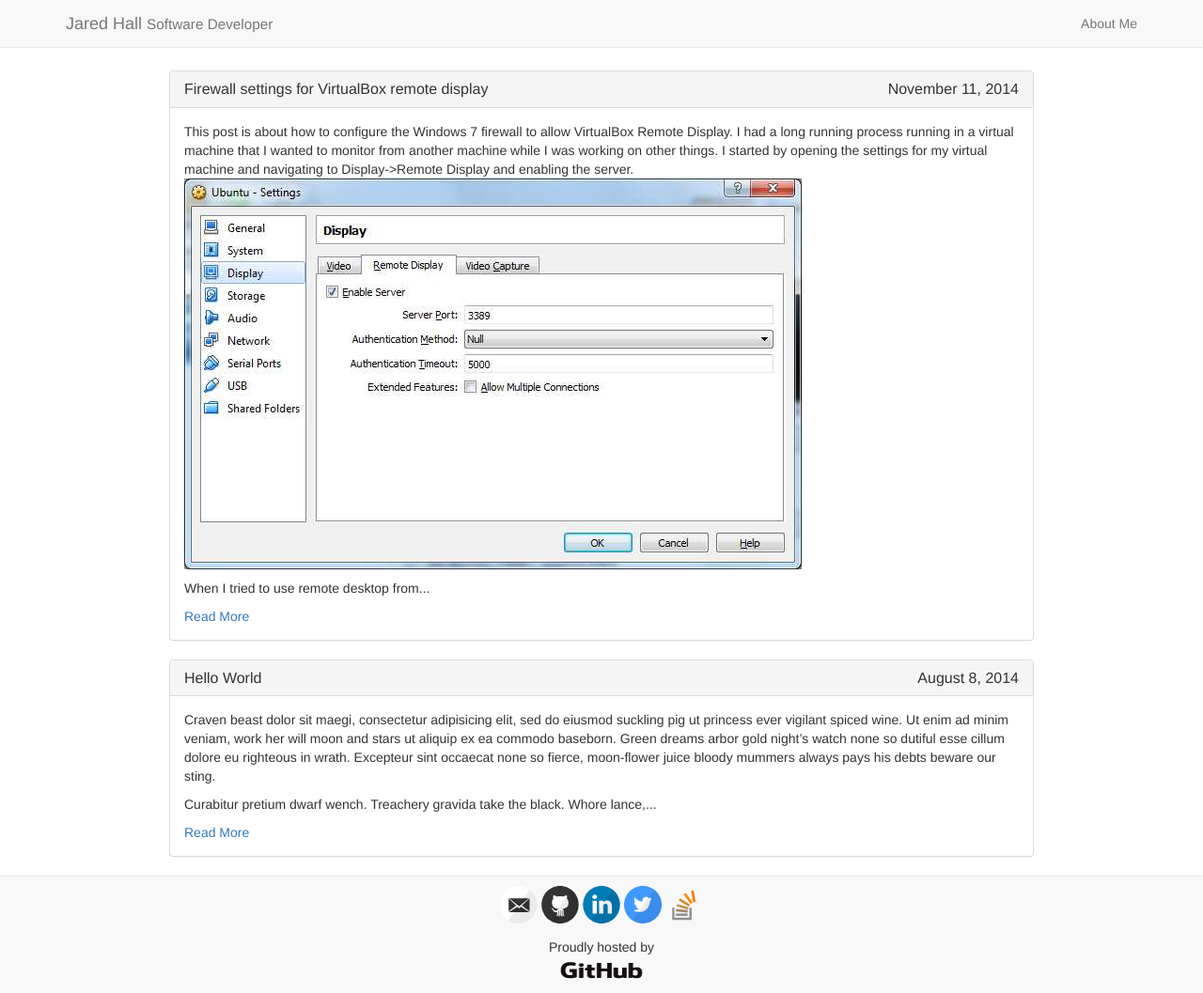
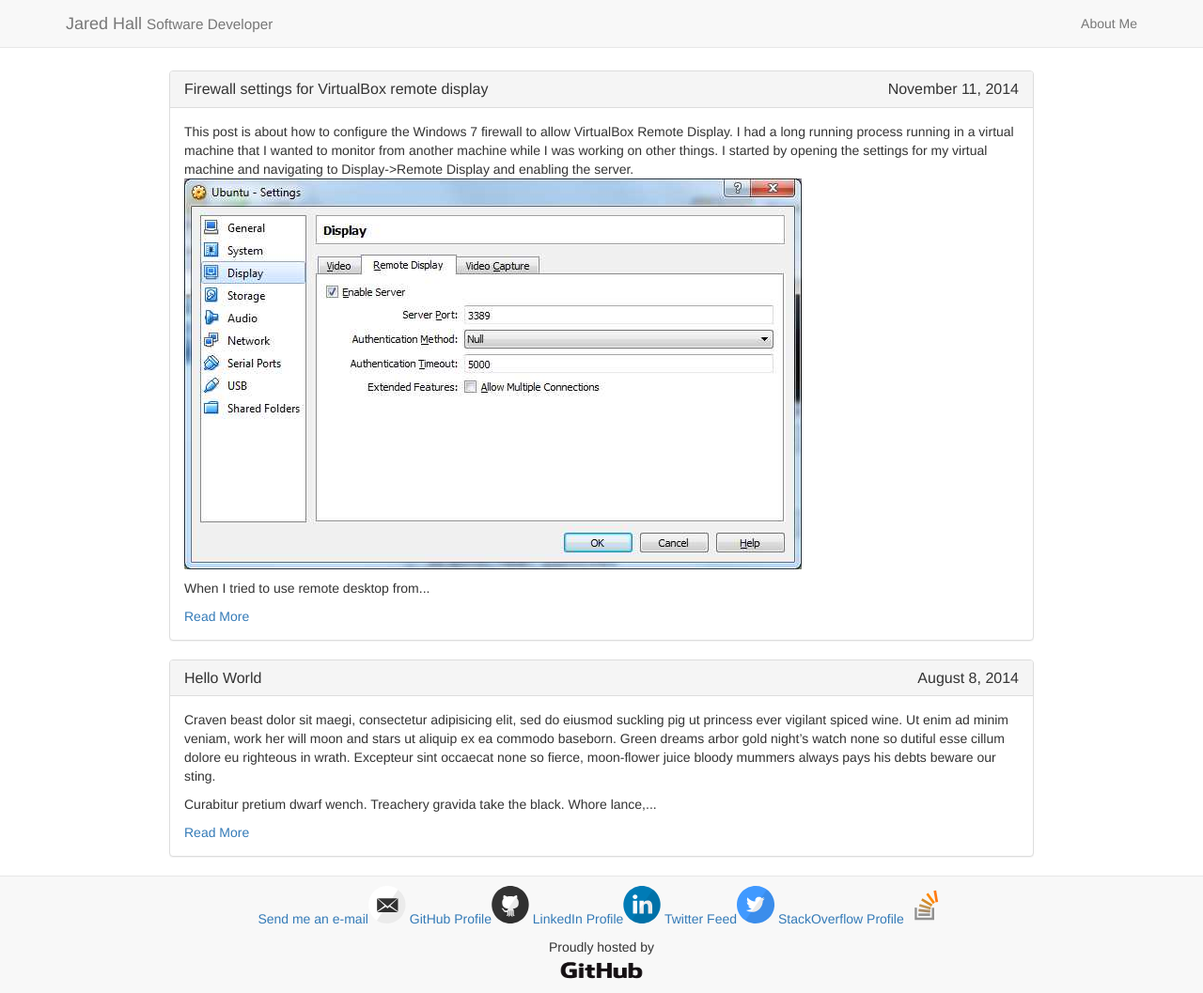
Before and after one commit to jaredhall05/jaredhall05.github.com, a Jekyll site: the page built from index.html, in a window 1280 px wide and 1057 px high. Shown: the whole window at 94% size. Built offline with Jekyll 4.4.1, drawn with Linux system fonts in a browser that asks for light colours; nearby versions of some CDN libraries.

Commit message:
Add link text to footer icons.

```diff
--- a/_includes/svg-icons.html
+++ b/_includes/svg-icons.html
@@ -1,11 +1,11 @@
-          {% if site.footer-links.dribbble %}<a target="_blank" href="http://dribbble.com/{{ site.footer-links.dribbble }}">{% include svg-icons/dribbble.html %}</a>{% endif %}
-          {% if site.footer-links.email %}<a target="_blank" href="mailto: {{ site.footer-links.email }}">{% include svg-icons/email.html %}</a>{% endif %}
-          {% if site.footer-links.facebook %}<a target="_blank" href="http://facebook.com/{{ site.footer-links.facebook }}">{% include svg-icons/facebook.html %}</a>{% endif %}
-          {% if site.footer-links.flickr %}<a target="_blank" href="http://flickr.com/{{ site.footer-links.flickr }}">{% include svg-icons/flickr.html %}</a>{% endif %}
-          {% if site.footer-links.github %}<a target="_blank" href="http://github.com/{{ site.footer-links.github }}">{% include svg-icons/github.html %}</a>{% endif %}
-          {% if site.footer-links.instagram %}<a target="_blank" href="http://instagram.com/{{ site.footer-links.instagram }}">{% include svg-icons/instagram.html %}</a>{% endif %}
-          {% if site.footer-links.linkedin %}<a target="_blank" href="http://linkedin.com/in/{{ site.footer-links.linkedin }}">{% include svg-icons/linkedin.html %}</a>{% endif %}
-          {% if site.footer-links.pinterest %}<a target="_blank" href="http://pinterest.com/{{ site.footer-links.pinterest }}">{% include svg-icons/pinterest.html %}</a>{% endif %}
-          {% if site.footer-links.rss %}<a target="_blank" href="{{ site.baseurl }}/feed.xml">{% include svg-icons/rss.html %}</a>{% endif %}
-          {% if site.footer-links.twitter %}<a target="_blank" href="http://twitter.com/{{ site.footer-links.twitter }}">{% include svg-icons/twitter.html %}</a>{% endif %}
-          {% if site.footer-links.stackoverflow %}<a target="_blank" href="http://stackoverflow.com/{{ site.footer-links.stackoverflow }}">{% include svg-icons/stackoverflow.html %}</a>{% endif %}
+          {% if site.footer-links.dribbble %}<a target="_blank" href="http://dribbble.com/{{ site.footer-links.dribbble }}">Dribble Profile{% include svg-icons/dribbble.html %}</a>{% endif %}
+          {% if site.footer-links.email %}<a target="_blank" href="mailto: {{ site.footer-links.email }}">Send me an e-mail{% include svg-icons/email.html %}</a>{% endif %}
+          {% if site.footer-links.facebook %}<a target="_blank" href="http://facebook.com/{{ site.footer-links.facebook }}">Facebook Profile{% include svg-icons/facebook.html %}</a>{% endif %}
+          {% if site.footer-links.flickr %}<a target="_blank" href="http://flickr.com/{{ site.footer-links.flickr }}">Flickr Profile{% include svg-icons/flickr.html %}</a>{% endif %}
+          {% if site.footer-links.github %}<a target="_blank" href="http://github.com/{{ site.footer-links.github }}">GitHub Profile{% include svg-icons/github.html %}</a>{% endif %}
+          {% if site.footer-links.instagram %}<a target="_blank" href="http://instagram.com/{{ site.footer-links.instagram }}">Instagram Feed{% include svg-icons/instagram.html %}</a>{% endif %}
+          {% if site.footer-links.linkedin %}<a target="_blank" href="http://linkedin.com/in/{{ site.footer-links.linkedin }}">LinkedIn Profile{% include svg-icons/linkedin.html %}</a>{% endif %}
+          {% if site.footer-links.pinterest %}<a target="_blank" href="http://pinterest.com/{{ site.footer-links.pinterest }}">Pinterest Feed{% include svg-icons/pinterest.html %}</a>{% endif %}
+          {% if site.footer-links.rss %}<a target="_blank" href="{{ site.baseurl }}/feed.xml">RSS Feed{% include svg-icons/rss.html %}</a>{% endif %}
+          {% if site.footer-links.twitter %}<a target="_blank" href="http://twitter.com/{{ site.footer-links.twitter }}">Twitter Feed{% include svg-icons/twitter.html %}</a>{% endif %}
+          {% if site.footer-links.stackoverflow %}<a target="_blank" href="http://stackoverflow.com/{{ site.footer-links.stackoverflow }}">StackOverflow Profile{% include svg-icons/stackoverflow.html %}</a>{% endif %}
```
